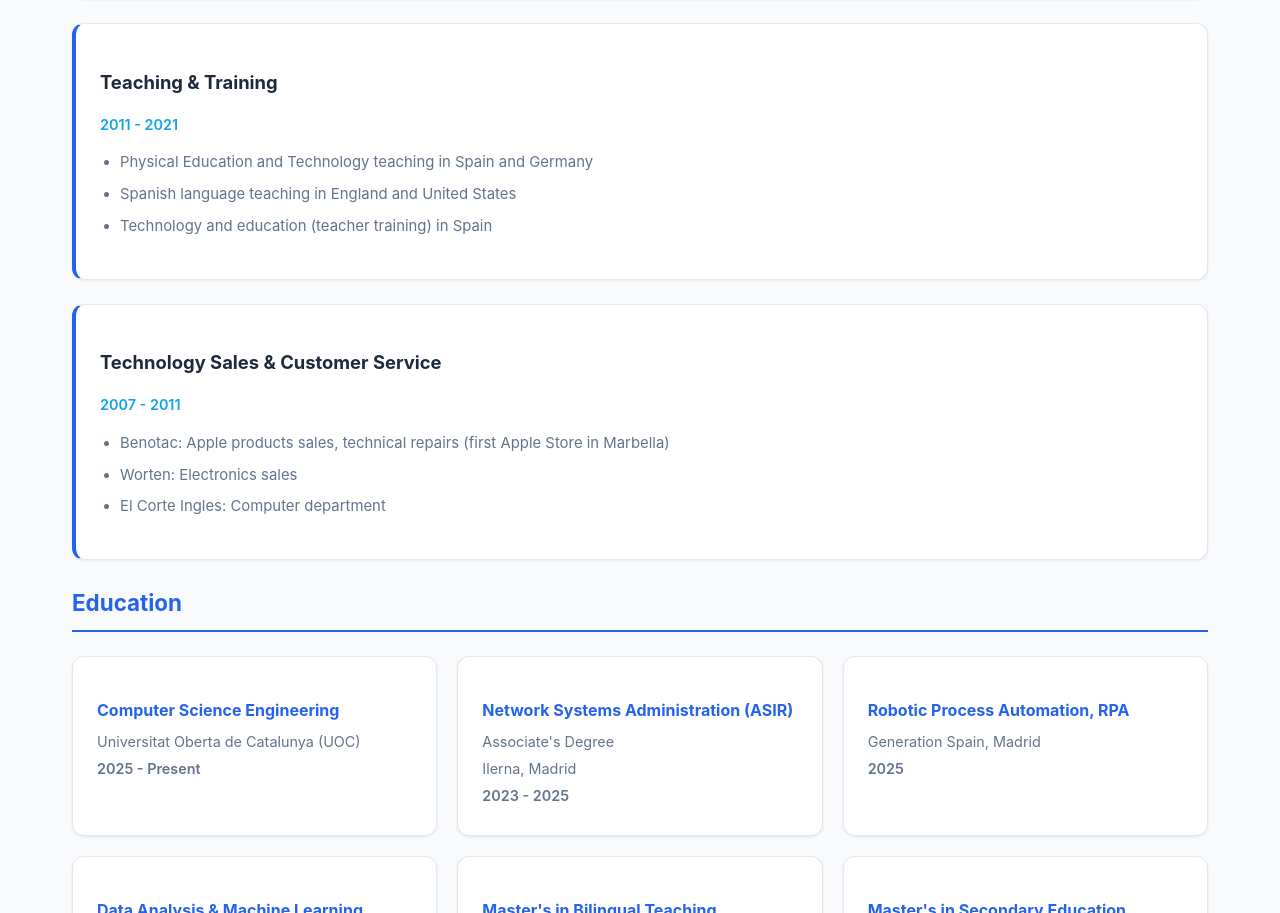
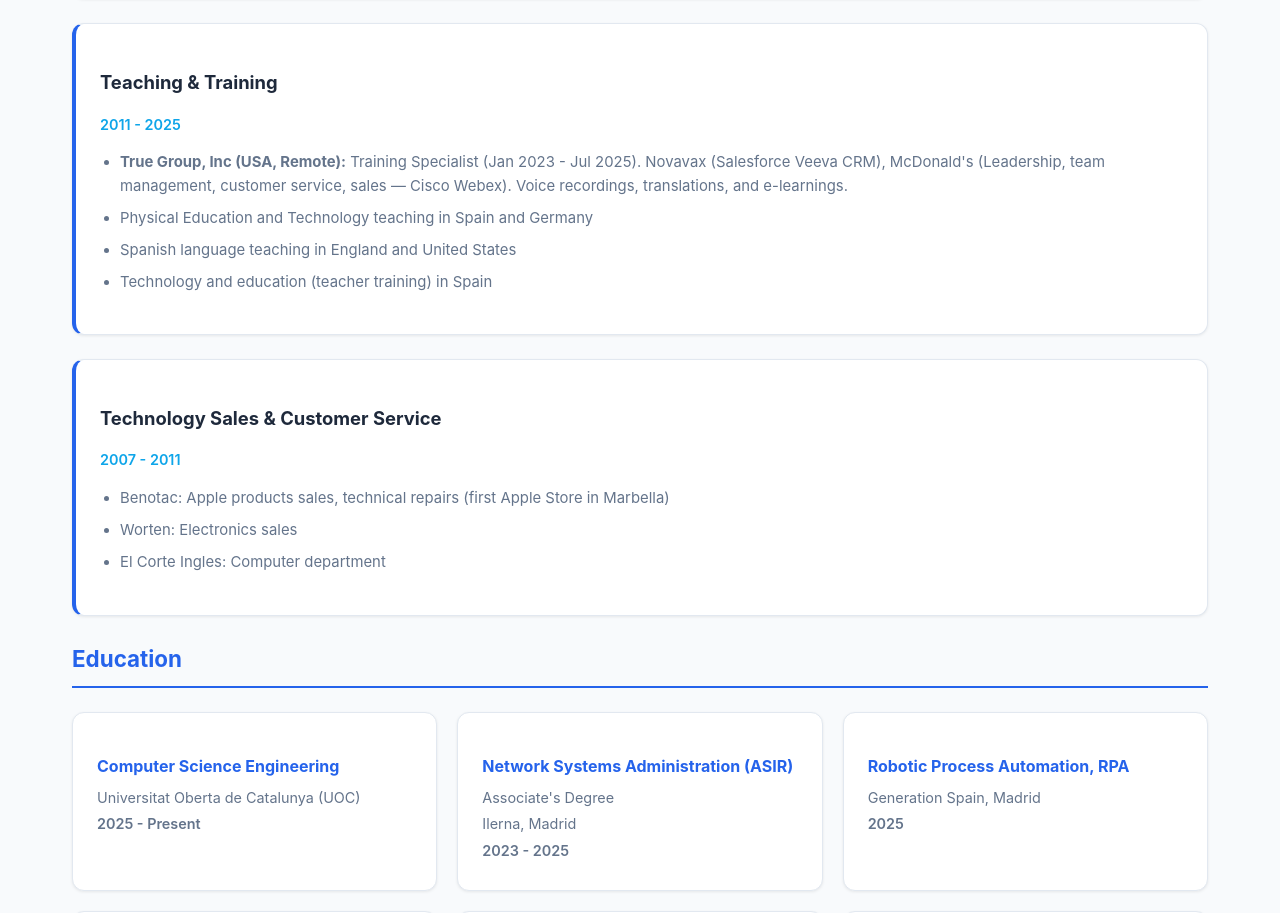
Before and after one commit to miqueasmd/miqueasmd.github.io, a website: page src/pages/resume.html in a window 1280 px wide. Shown: the part 2873-3786 px from the top of the page. Drawn offline with Linux system fonts and the light colour scheme.

Commit message:
Add True Group experience to Teaching & Training section

```diff
--- a/src/pages/resume.html
+++ b/src/pages/resume.html
@@ -93,8 +93,9 @@
 
             <div class="experience-item">
                 <h3>Teaching & Training</h3>
-                <p class="date">2011 - 2021</p>
+                <p class="date">2011 - 2025</p>
                 <ul>
+                    <li><strong>True Group, Inc (USA, Remote):</strong> Training Specialist (Jan 2023 - Jul 2025). Novavax (Salesforce Veeva CRM), McDonald's (Leadership, team management, customer service, sales — Cisco Webex). Voice recordings, translations, and e-learnings.</li>
                     <li>Physical Education and Technology teaching in Spain and Germany</li>
                     <li>Spanish language teaching in England and United States</li>
                     <li>Technology and education (teacher training) in Spain</li>
```
